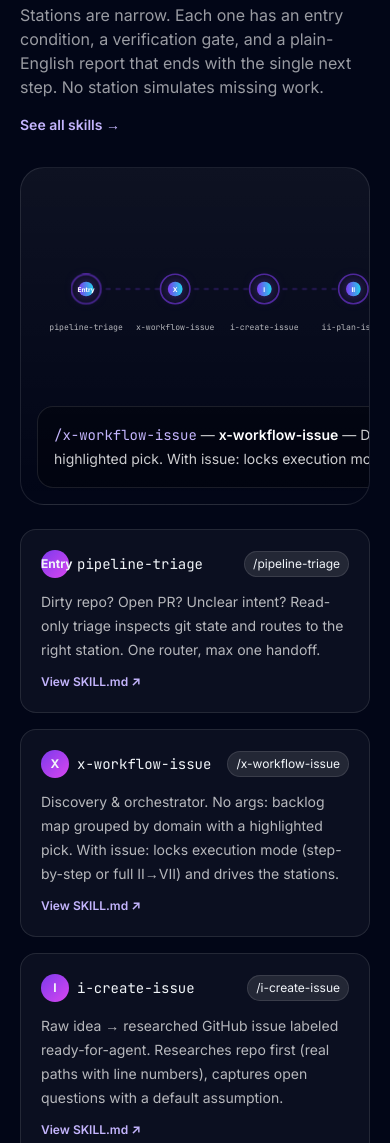
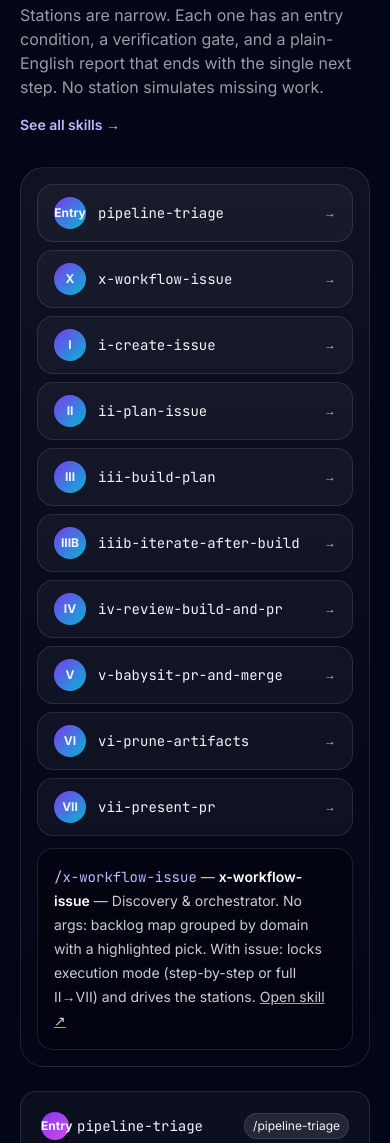
Before and after one commit to AI-Degen-69/issue-to-pr-skills, a website: page site/index.html in a window 390 px wide. Shown: the part 1134-2277 px from the top of the page. Drawn offline with nearby package versions, Linux system fonts and the light colour scheme.

Commit message:
feat(site): responsive pipeline — vertical mobile stack + no horizontal scroll (#8)
Fixes #2
- diagram: desktop SVG hidden on mobile, vertical stack visible <768px
- mobile buttons keyboard accessible, scroll to detail
- no overflow on 375px

```diff
--- a/site/app.js
+++ b/site/app.js
@@ -165,8 +165,19 @@ function renderAgents(){
   `).join('');
 }
 
+function renderMobileDiagram(){
+  const el=document.getElementById('diagramMobile');
+  if(!el) return;
+  el.innerHTML=STATIONS.map((s,i)=>`
+    <button onclick="showStation(${i});document.getElementById('stationDetail').scrollIntoView({behavior:'smooth',block:'nearest'})" class="w-full text-left flex items-center gap-3 rounded-2xl border border-white/10 bg-white/[.04] px-4 py-3 hover:bg-white/[.08] focus-visible:outline-none focus-visible:ring-2 focus-visible:ring-violet-400">
+      <span class="h-8 w-8 rounded-full bg-gradient-to-br from-violet-600 to-cyan-500 grid place-items-center text-xs font-bold shrink-0">${s.label}</span>
+      <span class="font-mono text-sm">${s.id}</span>
+      <span class="ml-auto text-violet-300 text-xs">→</span>
+    </button>
+  `).join('');
+}
 document.addEventListener('DOMContentLoaded',()=>{
-  renderMini(); renderDiagram(); renderStations(); renderAgents(); loadSkills();
+  renderMini(); renderDiagram(); renderMobileDiagram(); renderStations(); renderAgents(); loadSkills();
   showStation(1);
   setupMobileNav();
   document.getElementById('search').addEventListener('input', renderSkills);
--- a/site/index.html
+++ b/site/index.html
@@ -122,19 +122,20 @@
   </div>
 
   <!-- diagram -->
-  <div class="mt-8 rounded-[24px] border border-white/10 bg-gradient-to-b from-white/[.05] to-transparent p-4 lg:p-6 overflow-x-auto">
+  <div class="mt-8 rounded-[24px] border border-white/10 bg-gradient-to-b from-white/[.05] to-transparent p-4 lg:p-6">
+    <div class="hidden md:block overflow-x-auto">
       <div class="min-w-[900px]">
-      <svg viewBox="0 0 1100 210" class="w-full h-[210px]">
+        <svg viewBox="0 0 1100 210" class="w-full h-[210px]" role="img" aria-label="Pipeline from Entry to VII">
           <defs>
             <linearGradient id="g1" x1="0" y1="0" x2="1" y2="0"><stop offset="0%" stop-color="#7c3aed"/><stop offset="100%" stop-color="#22d3ee"/></linearGradient>
           </defs>
-        <!-- line -->
           <path id="pline" d="M 60 105 H 1040" class="pipeline-line" fill="none"/>
-        <!-- stations -->
           <g id="diagramStations"></g>
         </svg>
+      </div>
+    </div>
+    <div id="diagramMobile" class="md:hidden space-y-2" aria-label="Pipeline — vertical on mobile"></div>
     <div id="stationDetail" class="mt-3 rounded-2xl bg-black/30 border border-white/10 p-4 text-sm leading-6 text-white/80">Hover or tap a station dot for its simple explanation. The issue is always the star — machinery stays in <code class="px-1.5 py-0.5 rounded bg-white/10">tasks/plan.md</code>.</div>
-    </div>
   </div>
 
   <!-- station cards grid -->
```
Lines whose indentation alone changed are shown as unchanged.
